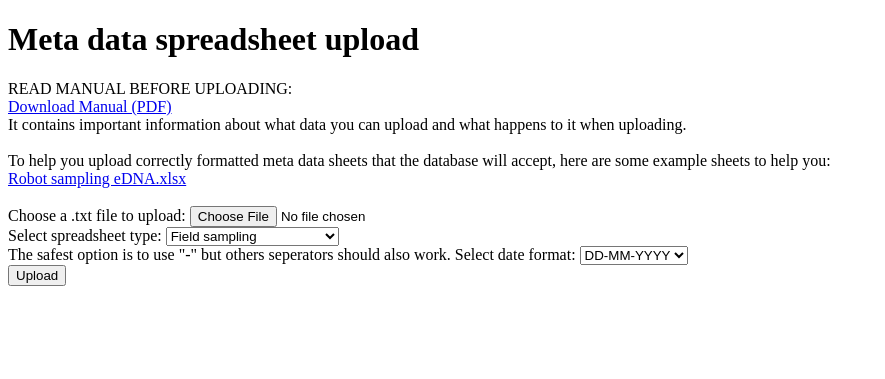
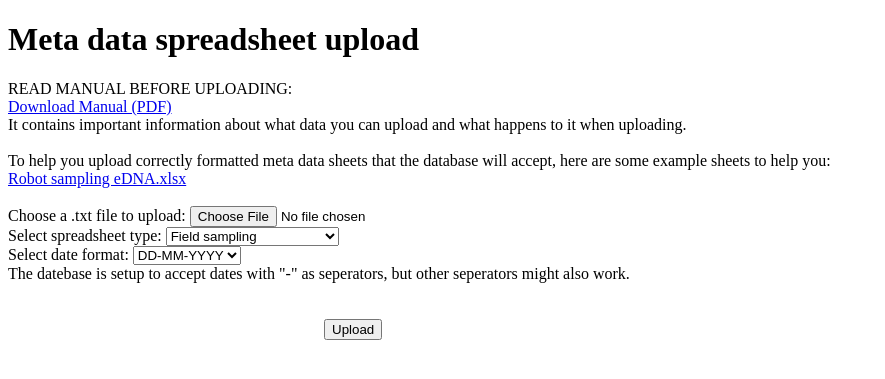
Before and after one commit to magnujo/gg-metadatabase-ui, a Flask app: page / in a window 1280 px wide. Shown: the top 379 px of the page, without its empty margins (0-885 px from the left). Run offline with Flask 3, Linux system fonts and the light colour scheme; some libraries are stand-ins or nearby versions.

Commit message:
edited index.html

```diff
--- a/templates/index.html
+++ b/templates/index.html
@@ -39,15 +39,27 @@
         </select>
         <br>
 
-        The safest option is to use "-" but others seperators should also work.
         <label for="date_format">Select date format:</label>
         <select name="date_format" id="date_format" required>
             <option value="dmy">DD-MM-YYYY</option>
             <option value="ymd">YYYY-MM-DD</option>
         </select>
         <br>
+        The datebase is setup to accept dates with "-" as seperators, but other seperators might also work.
+        <style>
+            .centered {
+            margin-left: auto;
+            margin-right: auto;
+            width: 50%; /* Adjust the width as needed */
+        }
+        </style>
+        <br>
+        <br>
+        <br>
+        <div class="centered">
+            <button type="submit">Upload</button>
+        </div>
 
-        <button type="submit">Upload</button>
     </form>
     <br>
 
```
